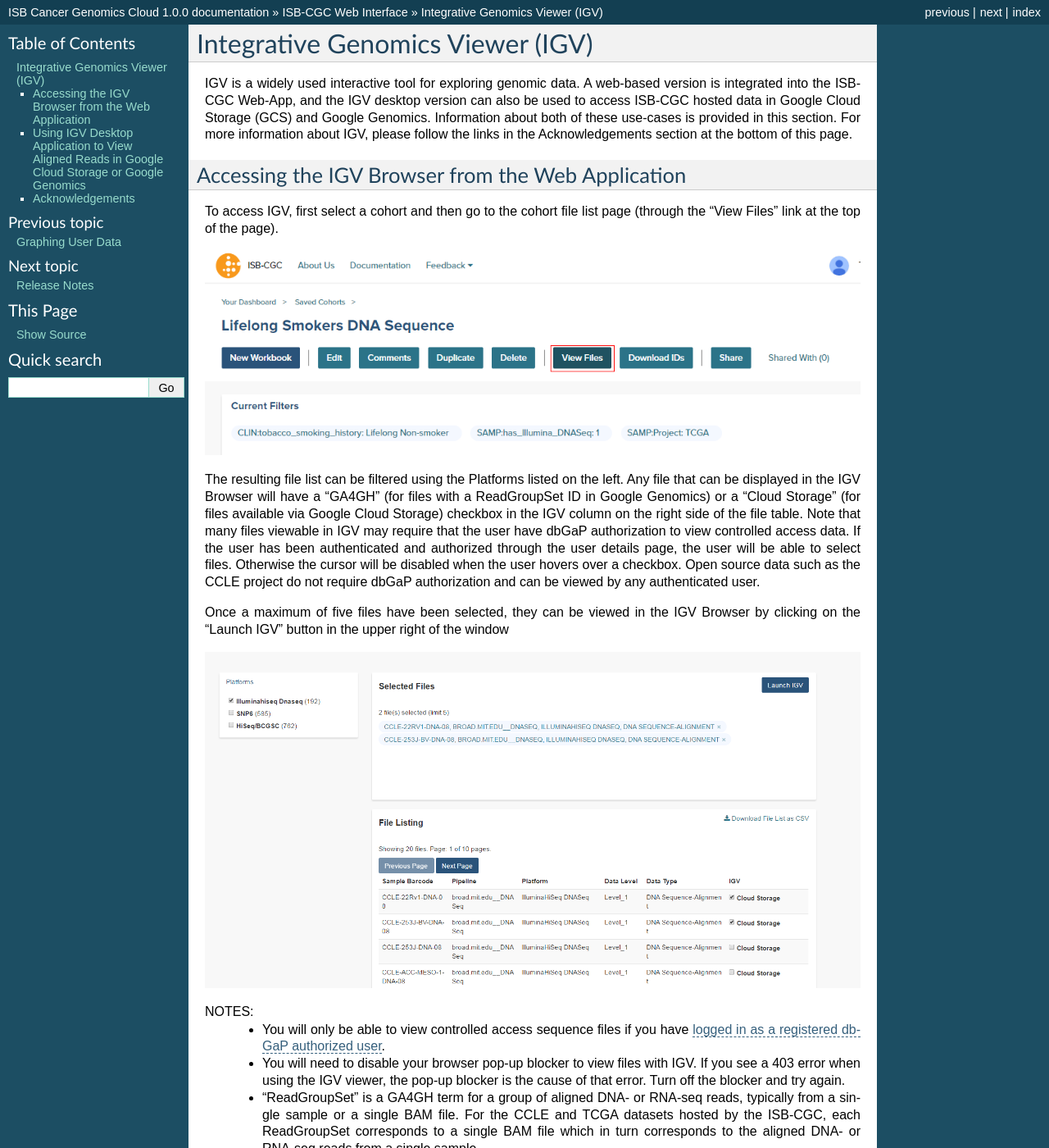
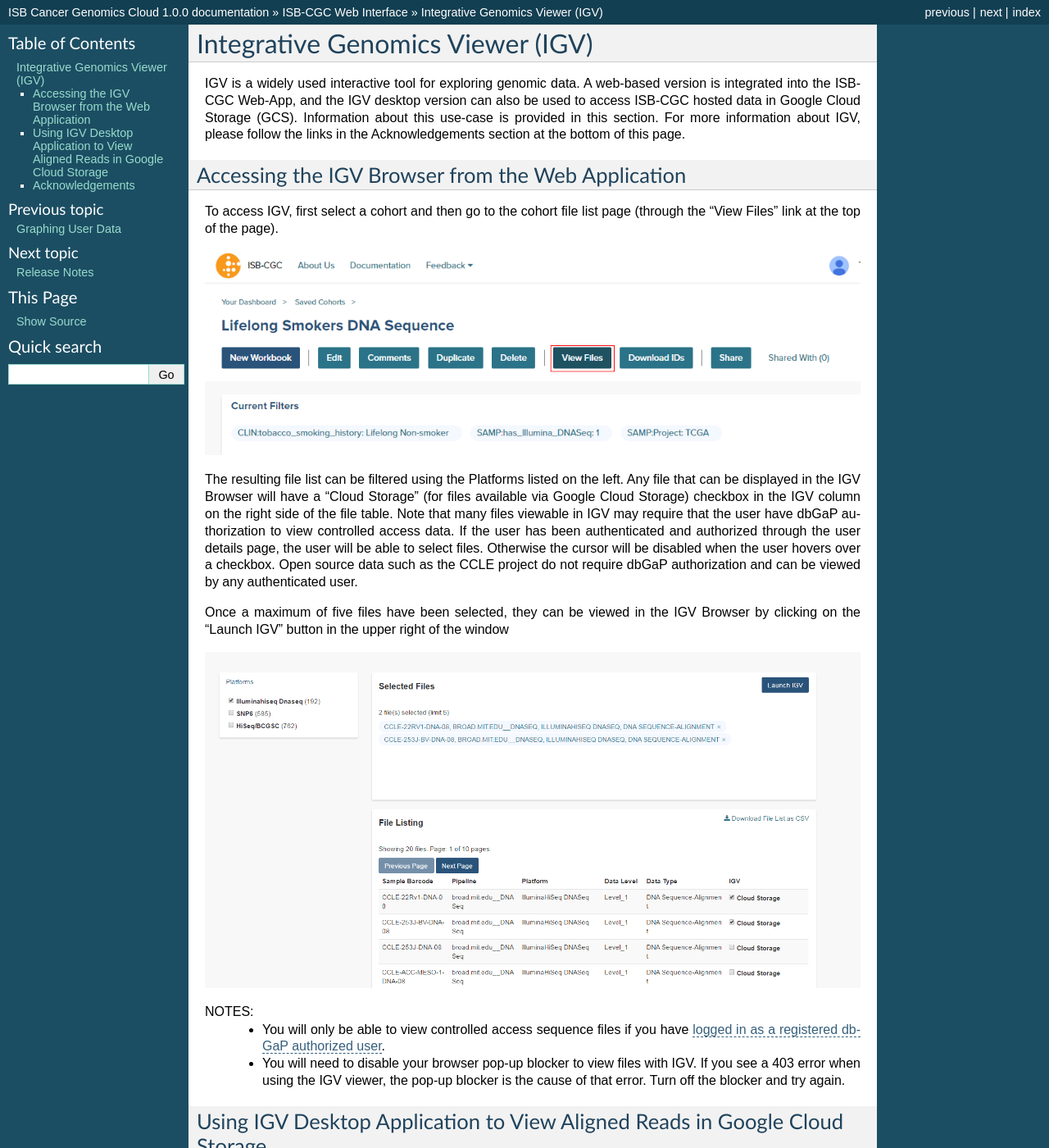
Before and after one commit to isb-cgc/readthedocs, a Sphinx documentation site: the page built from docs/source/sections/webapp/IGV-Browser.rst, in a window 1280 px wide and 1400 px high. Shown: the whole window at 82% size. Built offline with Sphinx 7.4.7, drawn with Linux system fonts in a browser that asks for light colours; pages that are not in the unit, such as notebooks, are missing from menus; some of the changed text lies outside the part shown.

Commit message:
Removed GA4GH and Google Genomics information from IGV rst file

```diff
--- a/docs/source/sections/webapp/IGV-Browser.rst
+++ b/docs/source/sections/webapp/IGV-Browser.rst
@@ -2,8 +2,8 @@
 Integrative Genomics Viewer (IGV)
 *********************************
 IGV is a widely used interactive tool for exploring genomic data.  A web-based version is integrated into the ISB-CGC Web-App,
-and the IGV desktop version can also be used to access ISB-CGC hosted data in Google Cloud Storage (GCS) and Google Genomics.
-Information about both of these use-cases is provided in this section.  For more information about IGV, please follow the links
+and the IGV desktop version can also be used to access ISB-CGC hosted data in Google Cloud Storage (GCS).
+Information about this use-case is provided in this section.  For more information about IGV, please follow the links
 in the Acknowledgements section at the bottom of this page.
 
 Accessing the IGV Browser from the Web Application
@@ -13,7 +13,7 @@
 
 .. image:: Cohort.png
 
-The resulting file list can be filtered using the Platforms listed on the left.  Any file that can be displayed in the IGV Browser will have a "GA4GH" (for files with a ReadGroupSet ID in Google Genomics) or a "Cloud Storage" (for files available via Google Cloud Storage) checkbox in the IGV column on the right side of the file table.  Note that many files viewable in IGV may require that the user have dbGaP authorization to view controlled access data.  If the user has been authenticated and authorized through the user details page, the user will be able to select files.  Otherwise the cursor will be disabled when the user hovers over a checkbox.  Open source data such as the CCLE project do not require dbGaP authorization and can be viewed by any authenticated user.
+The resulting file list can be filtered using the Platforms listed on the left.  Any file that can be displayed in the IGV Browser will have a "Cloud Storage" (for files available via Google Cloud Storage) checkbox in the IGV column on the right side of the file table.  Note that many files viewable in IGV may require that the user have dbGaP authorization to view controlled access data.  If the user has been authenticated and authorized through the user details page, the user will be able to select files.  Otherwise the cursor will be disabled when the user hovers over a checkbox.  Open source data such as the CCLE project do not require dbGaP authorization and can be viewed by any authenticated user.
 
 Once a maximum of five files have been selected, they can be viewed in the IGV Browser by clicking on the "Launch IGV" button in the upper right of the window
 
@@ -23,16 +23,15 @@
 NOTES:
  - You will only be able to view controlled access sequence files if you have `logged in as a registered dbGaP authorized user <Gaining-Access-To-TCGA-Contolled-Access-Data.html>`_.
  - You will need to disable your browser pop-up blocker to view files with IGV.  If you see a 403 error when using the IGV viewer, the pop-up blocker is the cause of that error.  Turn off the blocker and try again.
- - "ReadGroupSet" is a GA4GH term for a group of aligned DNA- or RNA-seq reads, typically from a single sample or a single BAM file.  For the CCLE and TCGA datasets hosted by the ISB-CGC, each ReadGroupSet corresponds to a single BAM file which in turn corresponds to the aligned DNA- or RNA-seq reads from a single sample.
 
-Using IGV Desktop Application to View Aligned Reads in Google Cloud Storage or Google Genomics
------------------------------------------------------------------------------------------------
 
-You can also download and use the IGV desktop application to view aligned reads stored in Google Genomics "datasets" or in BAM files in Google Cloud Storage. To do this, `download <http://www.broadinstitute.org/software/igv/download>`_ the most recent version of IGV.  After launching IGV, go to the "Settings" menu to enable the Google Menu item in the application (`directions <http://googlegenomics.readthedocs.io/en/latest/use_cases/browse_genomic_data/igv.html>`_ on how to do this).
+Using IGV Desktop Application to View Aligned Reads in Google Cloud Storage
+----------------------------------------------------------------------------
+
+You can also download and use the IGV desktop application to view aligned reads stored BAM files in Google Cloud Storage. To do this, `download <http://www.broadinstitute.org/software/igv/download>`_ the most recent version of IGV.  After launching IGV, go to the "Settings" menu to enable the Google Menu item in the application (`directions <http://googlegenomics.readthedocs.io/en/latest/use_cases/browse_genomic_data/igv.html>`_ on how to do this).
 
 To load BAM files from ISB-CGC Google Cloud Storage, use the "File" > "Load from URL..."  menu item in the IGV application, entering the path to the bam file in GCS.  Paths to BAM files stored by ISB-CGC can be found using the ``cohorts().cloud_storage_file_paths()`` and ``samples().cloud_storage_file_paths()`` APIs described `here <../progapi/Programmatic-API.html#id4>`_.
 
-To load alignments from ISB-CGC Google Genomics datasets, use the "Google" > "Load Genomics ReadGroupSet..." menu item in the IGV application, entering the ReadGroupSet of the alignment stored in Google Genomics.  ReadGroupSet IDs to alignments stored by ISB-CGC can be found using the ``cohorts().googlegenomics()`` and ``samples().googlegenomics()`` APIs described `here <../progapi/Programmatic-API.html#id4>`_.
 
 NOTE:
  - You will only be able to view controlled access sequence files if you have `logged in as a registered dbGaP authorized user <Gaining-Access-To-TCGA-Contolled-Access-Data.html>`_.
```
